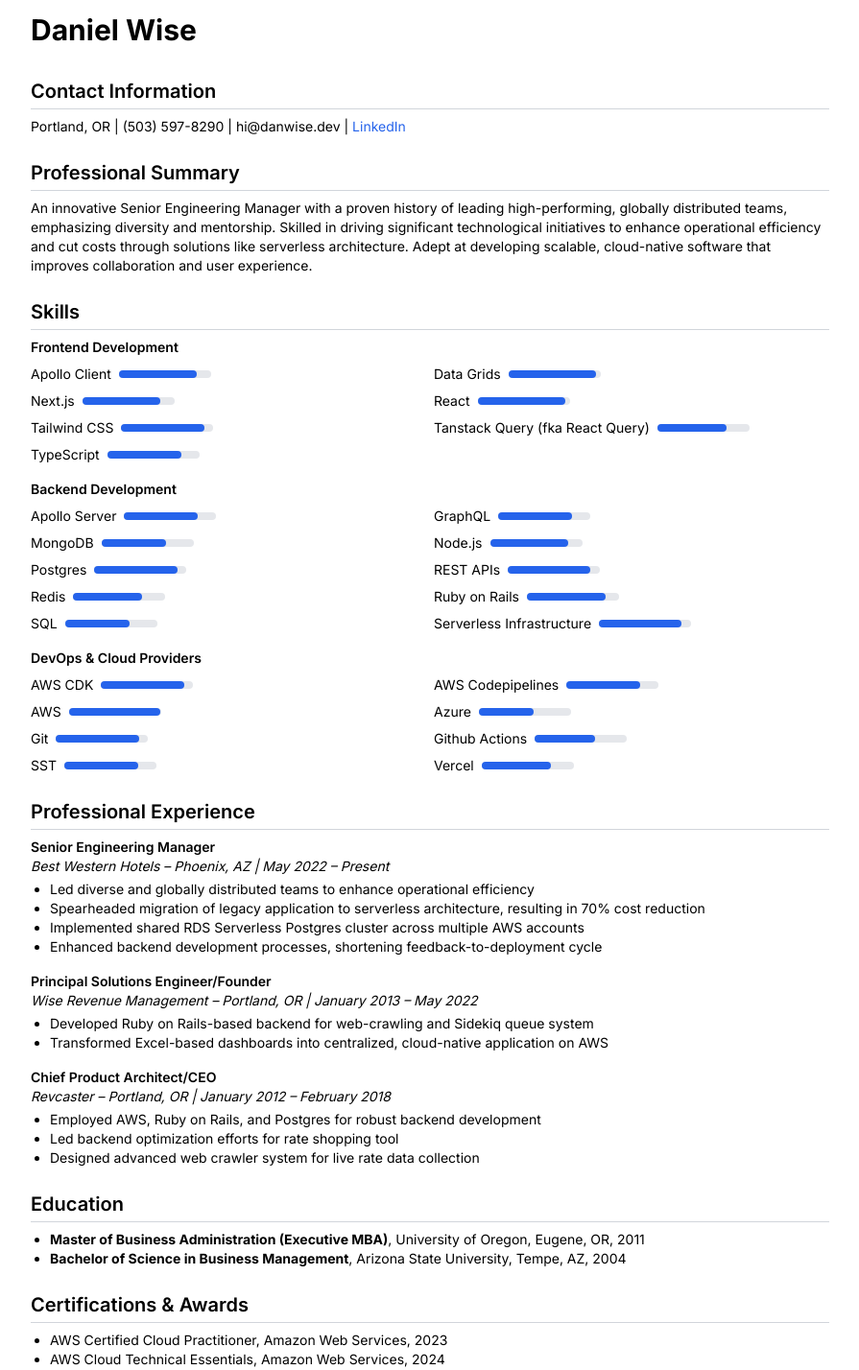
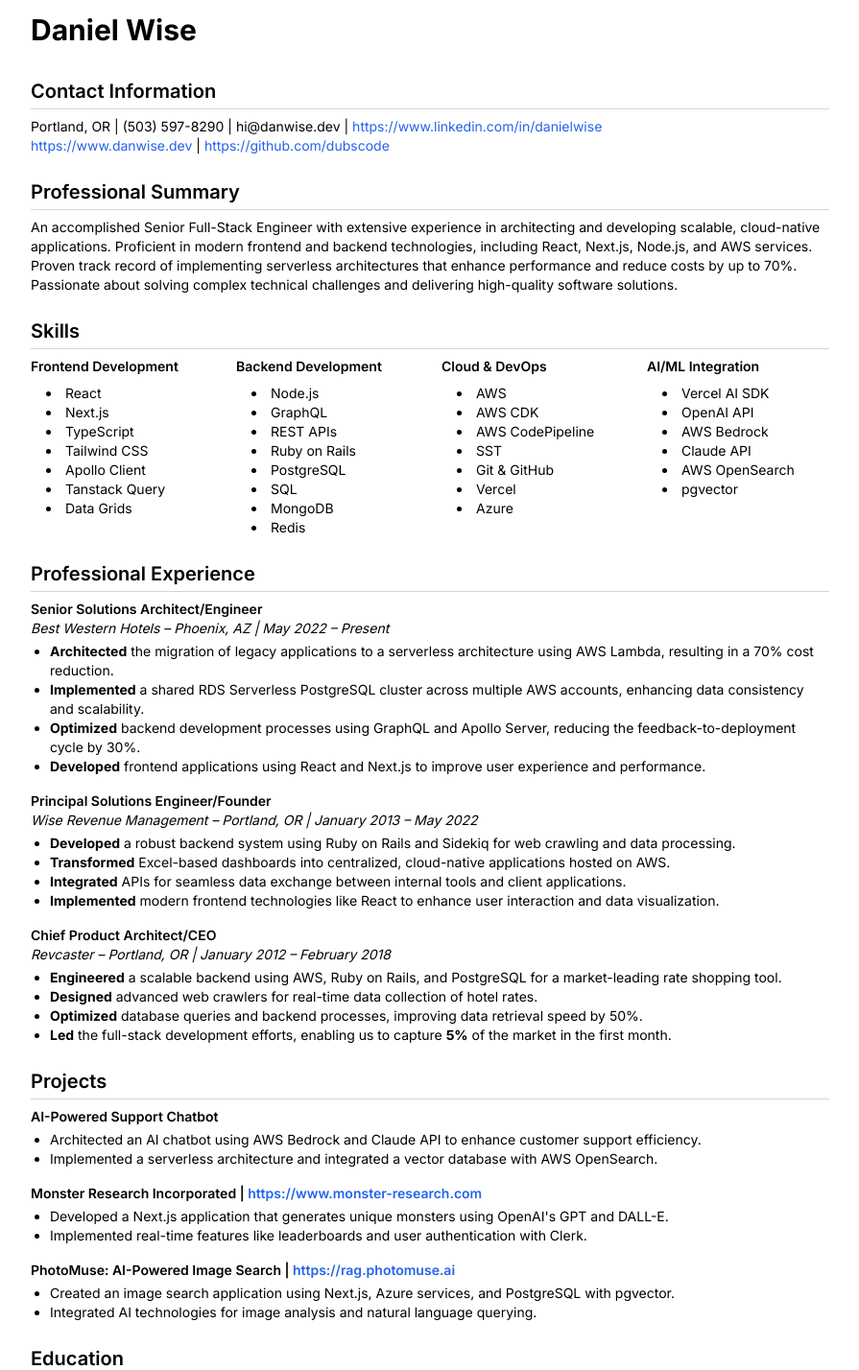
Before and after one commit to wiseiodev/portfolio, a Next.js app: page /resume in a window 1280 px wide. Shown: the part 180-1608 px from the top of the page at 96% size, without its empty margins (192-1087 px from the left). Built offline with nearby package versions, Linux system fonts and the light colour scheme.

Commit message:
feat(app): update resume

```diff
--- a/app/resume/page.tsx
+++ b/app/resume/page.tsx
@@ -16,9 +16,10 @@
     generatePDF(resumeRef, {
       method: 'save',
       filename: 'daniel-wise-resume.pdf',
+      resolution: 2,
       page: { margin: Margin.SMALL, format: 'letter', orientation: 'portrait' },
       overrides: {
-        canvas: { windowWidth: 800, windowHeight: 800 }
+        canvas: { windowWidth: 900, windowHeight: 800 }
       }
     });
   };
@@ -52,7 +53,25 @@
                 rel='noopener noreferrer'
                 className='text-blue-600 hover:underline'
               >
-                LinkedIn
+                https://www.linkedin.com/in/danielwise
+              </a>{' '}
+              <br />
+              <a
+                href='https://www.danwise.dev'
+                target='_blank'
+                rel='noopener noreferrer'
+                className='text-blue-600 hover:underline'
+              >
+                https://www.danwise.dev
+              </a>{' '}
+              |{' '}
+              <a
+                href='https://github.com/dubscode'
+                target='_blank'
+                rel='noopener noreferrer'
+                className='text-blue-600 hover:underline'
+              >
+                https://github.com/dubscode
               </a>
             </p>
           </section>
@@ -62,13 +81,14 @@
               Professional Summary
             </h2>
             <p>
-              An innovative Senior Engineering Manager with a proven history of
-              leading high-performing, globally distributed teams, emphasizing
-              diversity and mentorship. Skilled in driving significant
-              technological initiatives to enhance operational efficiency and
-              cut costs through solutions like serverless architecture. Adept at
-              developing scalable, cloud-native software that improves
-              collaboration and user experience.
+              An accomplished Senior Full-Stack Engineer with extensive
+              experience in architecting and developing scalable, cloud-native
+              applications. Proficient in modern frontend and backend
+              technologies, including React, Next.js, Node.js, and AWS services.
+              Proven track record of implementing serverless architectures that
+              enhance performance and reduce costs by up to 70%. Passionate
+              about solving complex technical challenges and delivering
+              high-quality software solutions.
             </p>
           </section>
 
@@ -80,26 +100,31 @@
             </h2>
             <div className='space-y-4'>
               <div>
-                <h3 className='font-semibold'>Senior Engineering Manager</h3>
+                <h3 className='font-semibold'>
+                  Senior Solutions Architect/Engineer
+                </h3>
                 <p className='italic'>
                   Best Western Hotels – Phoenix, AZ | May 2022 – Present
                 </p>
                 <ul className='mt-1 list-disc pl-5'>
                   <li>
-                    Led diverse and globally distributed teams to enhance
-                    operational efficiency
+                    <b>Architected</b> the migration of legacy applications to a
+                    serverless architecture using AWS Lambda, resulting in a 70%
+                    cost reduction.
                   </li>
                   <li>
-                    Spearheaded migration of legacy application to serverless
-                    architecture, resulting in 70% cost reduction
+                    <b>Implemented</b> a shared RDS Serverless PostgreSQL
+                    cluster across multiple AWS accounts, enhancing data
+                    consistency and scalability.
                   </li>
                   <li>
-                    Implemented shared RDS Serverless Postgres cluster across
-                    multiple AWS accounts
+                    <b>Optimized</b> backend development processes using GraphQL
+                    and Apollo Server, reducing the feedback-to-deployment cycle
+                    by 30%.
                   </li>
                   <li>
-                    Enhanced backend development processes, shortening
-                    feedback-to-deployment cycle
+                    <b>Developed</b> frontend applications using React and
+                    Next.js to improve user experience and performance.
                   </li>
                 </ul>
               </div>
@@ -113,12 +138,20 @@
                 </p>
                 <ul className='mt-1 list-disc pl-5'>
                   <li>
-                    Developed Ruby on Rails-based backend for web-crawling and
-                    Sidekiq queue system
+                    <b>Developed</b> a robust backend system using Ruby on Rails
+                    and Sidekiq for web crawling and data processing.
                   </li>
                   <li>
-                    Transformed Excel-based dashboards into centralized,
-                    cloud-native application on AWS
+                    <b>Transformed</b> Excel-based dashboards into centralized,
+                    cloud-native applications hosted on AWS.
+                  </li>
+                  <li>
+                    <b>Integrated</b> APIs for seamless data exchange between
+                    internal tools and client applications.
+                  </li>
+                  <li>
+                    <b>Implemented</b> modern frontend technologies like React
+                    to enhance user interaction and data visualization.
                   </li>
                 </ul>
               </div>
@@ -129,15 +162,88 @@
                 </p>
                 <ul className='mt-1 list-disc pl-5'>
                   <li>
-                    Employed AWS, Ruby on Rails, and Postgres for robust backend
-                    development
+                    <b>Engineered</b> a scalable backend using AWS, Ruby on
+                    Rails, and PostgreSQL for a market-leading rate shopping
+                    tool.
                   </li>
                   <li>
-                    Led backend optimization efforts for rate shopping tool
+                    <b>Designed</b> advanced web crawlers for real-time data
+                    collection of hotel rates.
                   </li>
                   <li>
-                    Designed advanced web crawler system for live rate data
-                    collection
+                    <b>Optimized</b> database queries and backend processes,
+                    improving data retrieval speed by 50%.
+                  </li>
+                  <li>
+                    <b>Led</b> the full-stack development efforts, enabling us
+                    to capture <b>5%</b> of the market in the first month.
+                  </li>
+                </ul>
+              </div>
+            </div>
+          </section>
+
+          <section>
+            <h2 className='mb-2 border-b border-gray-300 pb-1 text-xl font-semibold'>
+              Projects
+            </h2>
+            <div className='space-y-4'>
+              <div>
+                <h3 className='font-semibold'>AI-Powered Support Chatbot</h3>
+                <ul className='mt-1 list-disc pl-5'>
+                  <li>
+                    Architected an AI chatbot using AWS Bedrock and Claude API
+                    to enhance customer support efficiency.
+                  </li>
+                  <li>
+                    Implemented a serverless architecture and integrated a
+                    vector database with AWS OpenSearch.
+                  </li>
+                </ul>
+              </div>
+              <div>
+                <h3 className='font-semibold'>
+                  Monster Research Incorporated |{' '}
+                  <a
+                    href='https://www.monster-research.com'
+                    target='_blank'
+                    rel='noopener noreferrer'
+                    className='text-blue-600 hover:underline'
+                  >
+                    https://www.monster-research.com
+                  </a>
+                </h3>
+                <ul className='mt-1 list-disc pl-5'>
+                  <li>
+                    Developed a Next.js application that generates unique
+                    monsters using OpenAI&apos;s GPT and DALL-E.
+                  </li>
+                  <li>
+                    Implemented real-time features like leaderboards and user
+                    authentication with Clerk.
+                  </li>
+                </ul>
+              </div>
+              <div>
+                <h3 className='font-semibold'>
+                  PhotoMuse: AI-Powered Image Search |{' '}
+                  <a
+                    href='https://rag.photomuse.ai'
+                    target='_blank'
+                    rel='noopener noreferrer'
+                    className='text-blue-600 hover:underline'
+                  >
+                    https://rag.photomuse.ai
+                  </a>
+                </h3>
+                <ul className='mt-1 list-disc pl-5'>
+                  <li>
+                    Created an image search application using Next.js, Azure
+                    services, and PostgreSQL with pgvector.
+                  </li>
+                  <li>
+                    Integrated AI technologies for image analysis and natural
+                    language querying.
                   </li>
                 </ul>
               </div>
--- a/components/skills-section.tsx
+++ b/components/skills-section.tsx
@@ -6,24 +6,18 @@
       <h2 className='mb-2 border-b border-gray-300 pb-1 text-xl font-semibold'>
         Skills
       </h2>
-      {skillCategories.map((category) => (
-        <div key={category.name} className='mb-4'>
-          <h3 className='mb-2 font-semibold'>{category.name}</h3>
-          <div className='grid grid-cols-2 gap-2'>
-            {category.skills.map((skill) => (
-              <div key={skill.name} className='flex items-center'>
-                <span className='mr-2'>{skill.name}</span>
-                <div className='h-2 w-24 rounded-full bg-gray-200'>
-                  <div
-                    className='h-2 rounded-full bg-blue-600'
-                    style={{ width: `${skill.level}%` }}
-                  ></div>
-                </div>
-              </div>
-            ))}
+      <div className='grid gap-6 md:grid-cols-4'>
+        {skillCategories.map((category, index) => (
+          <div key={category.name} className=''>
+            <h3 className='text-md mb-2 font-semibold'>{category.name}</h3>
+            <ul className='list-inside list-disc pl-4'>
+              {category.skills.map((skill) => (
+                <li key={skill}>{skill}</li>
+              ))}
+            </ul>
           </div>
-        </div>
-      ))}
+        ))}
+      </div>
     </section>
   );
 };
--- a/lib/skills-data.ts
+++ b/lib/skills-data.ts
@@ -2,41 +2,49 @@
   {
     name: 'Frontend Development',
     skills: [
-      { name: 'Apollo Client', level: 85 },
-      { name: 'Data Grids', level: 95 },
-      { name: 'Next.js', level: 85 },
-      { name: 'React', level: 95 },
-      { name: 'Tailwind CSS', level: 90 },
-      { name: 'Tanstack Query (fka React Query)', level: 75 },
-      { name: 'TypeScript', level: 80 }
+      'React',
+      'Next.js',
+      'TypeScript',
+      'Tailwind CSS',
+      'Apollo Client',
+      'Tanstack Query',
+      'Data Grids'
     ]
   },
   {
     name: 'Backend Development',
     skills: [
-      { name: 'Apollo Server', level: 80 },
-      { name: 'GraphQL', level: 80 },
-      { name: 'MongoDB', level: 70 },
-      { name: 'Node.js', level: 85 },
-      { name: 'Postgres', level: 90 },
-      { name: 'REST APIs', level: 90 },
-      { name: 'Redis', level: 75 },
-      { name: 'Ruby on Rails', level: 85 },
-      { name: 'SQL', level: 70 },
-      { name: 'Serverless Infrastructure', level: 90 }
+      'Node.js',
+      'GraphQL',
+      'REST APIs',
+      'Ruby on Rails',
+      'PostgreSQL',
+      'SQL',
+      'MongoDB',
+      'Redis'
     ]
   },
   {
-    name: 'DevOps & Cloud Providers',
+    name: 'Cloud & DevOps',
     skills: [
-      { name: 'AWS CDK', level: 90 },
-      { name: 'AWS Codepipelines', level: 80 },
-      { name: 'AWS', level: 99 },
-      { name: 'Azure', level: 60 },
-      { name: 'Git', level: 90 },
-      { name: 'Github Actions', level: 65 },
-      { name: 'SST', level: 80 },
-      { name: 'Vercel', level: 75 }
+      'AWS',
+      'AWS CDK',
+      'AWS CodePipeline',
+      'SST',
+      'Git & GitHub',
+      'Vercel',
+      'Azure'
+    ]
+  },
+  {
+    name: 'AI/ML Integration',
+    skills: [
+      'Vercel AI SDK',
+      'OpenAI API',
+      'AWS Bedrock',
+      'Claude API',
+      'AWS OpenSearch',
+      'pgvector'
     ]
   }
 ];
```
